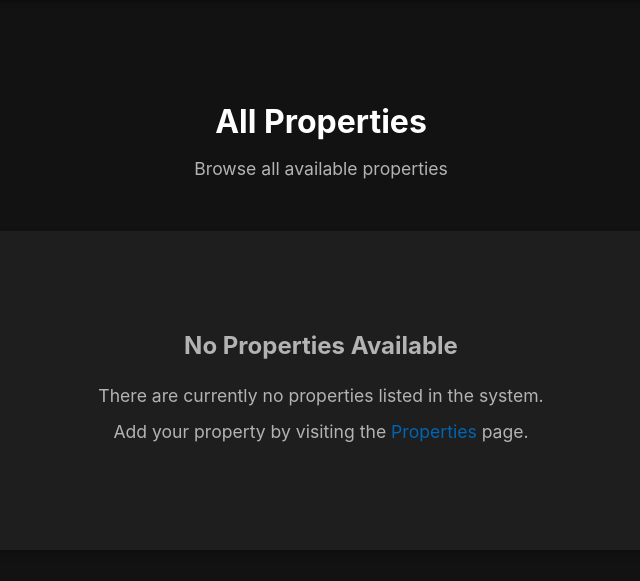
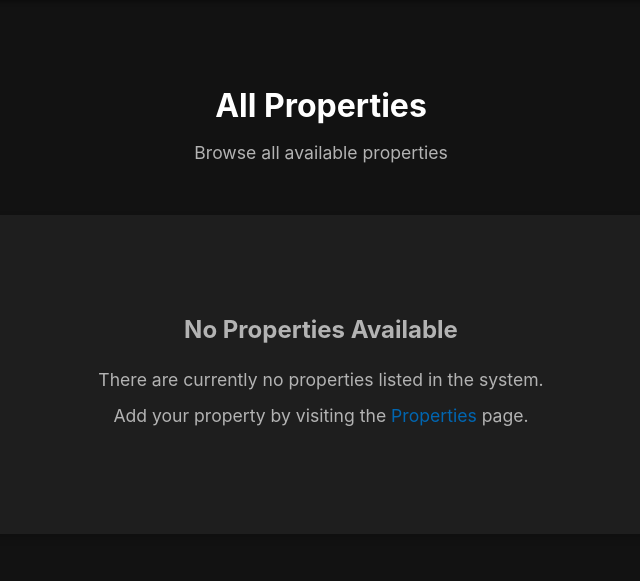
Before and after one commit to veewevosi/wevosi, a Flask app: page /all_properties in a window 1280 px wide. Shown: the part 75-656 px from the top of the page, without its empty margins (319-959 px from the left). Run offline with Flask 3, Linux system fonts and the light colour scheme; the visitor is signed in with stand-in values (Sample User, id 1); data that the repository does not hold is empty.

Commit message:
Agent query: Please check if: 1. The properties page is properly styled with the container class 2. Property cards are displaying correctly with proper spacing 3. The layout is responsive 4. All CSS styles are being applied correctly

```diff
--- a/static/css/properties.css
+++ b/static/css/properties.css
@@ -2,7 +2,7 @@
 .properties-container {
     max-width: 1200px;
     margin: 2rem auto;
-    padding: 2rem;
+    padding: 1rem;
 }
 
 .properties-header {
@@ -43,6 +43,7 @@
     transition: transform 0.2s ease, box-shadow 0.2s ease;
     display: flex;
     flex-direction: column;
+    height: 100%;
 }
 
 .property-card:hover {
@@ -63,9 +64,13 @@
 }
 
 .property-card .property-details {
-    margin: 1rem 0;
+    margin: 0.8rem 0;
     padding: 0.8rem 0;
     border-top: 1px solid var(--bg-secondary);
+}
+
+.property-card .property-details:last-child {
+    border-bottom: none;
 }
 
 .property-card .property-details strong {
@@ -99,6 +104,15 @@
     margin: 0.5rem 0;
 }
 
+.no-properties-message a {
+    color: var(--accent-color);
+    text-decoration: none;
+}
+
+.no-properties-message a:hover {
+    text-decoration: underline;
+}
+
 /* Responsive adjustments */
 @media (max-width: 768px) {
     .properties-container {
--- a/templates/all_properties.html
+++ b/templates/all_properties.html
@@ -2,30 +2,8 @@
 
 {% block title %}All Properties - WEVOSI{% endblock %}
 
-{% block extra_css %}
-<link rel="stylesheet" href="{{ url_for('static', filename='css/properties.css') }}">
-<style>
-/* Additional page-specific styles */
-.properties-content {
-    margin-top: 2rem;
-}
-
-.property-card .property-details:last-child {
-    border-bottom: none;
-}
-
-.no-properties-message a {
-    color: var(--accent-color);
-    text-decoration: none;
-}
-
-.no-properties-message a:hover {
-    text-decoration: underline;
-}
-</style>
-{% endblock %}
-
 {% block content %}
+<div class="container">
     <div class="properties-container">
         <div class="properties-header">
             <h2>All Properties</h2>
@@ -63,4 +41,9 @@
             {% endif %}
         </div>
     </div>
+</div>
 {% endblock %}
+
+{% block extra_css %}
+<link rel="stylesheet" href="{{ url_for('static', filename='css/properties.css') }}">
+{% endblock %}
```
Lines whose indentation alone changed are shown as unchanged.
